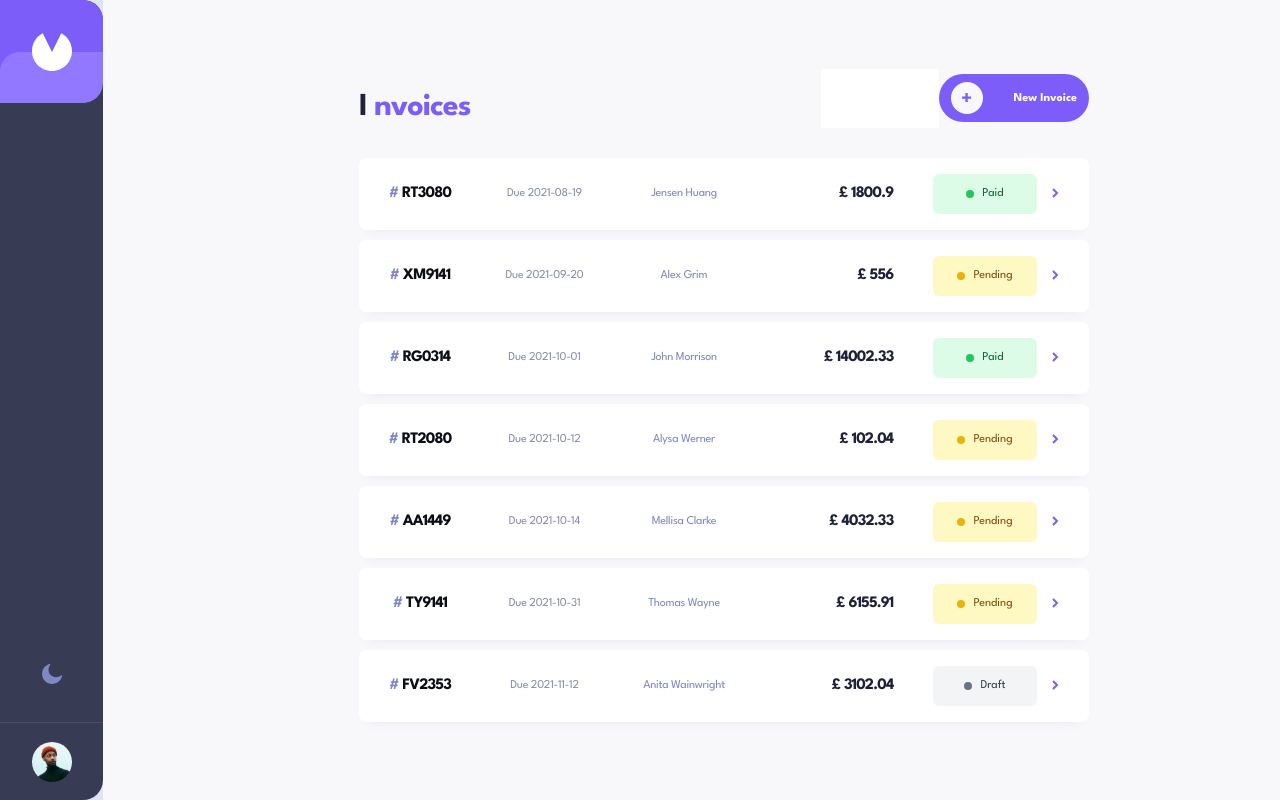
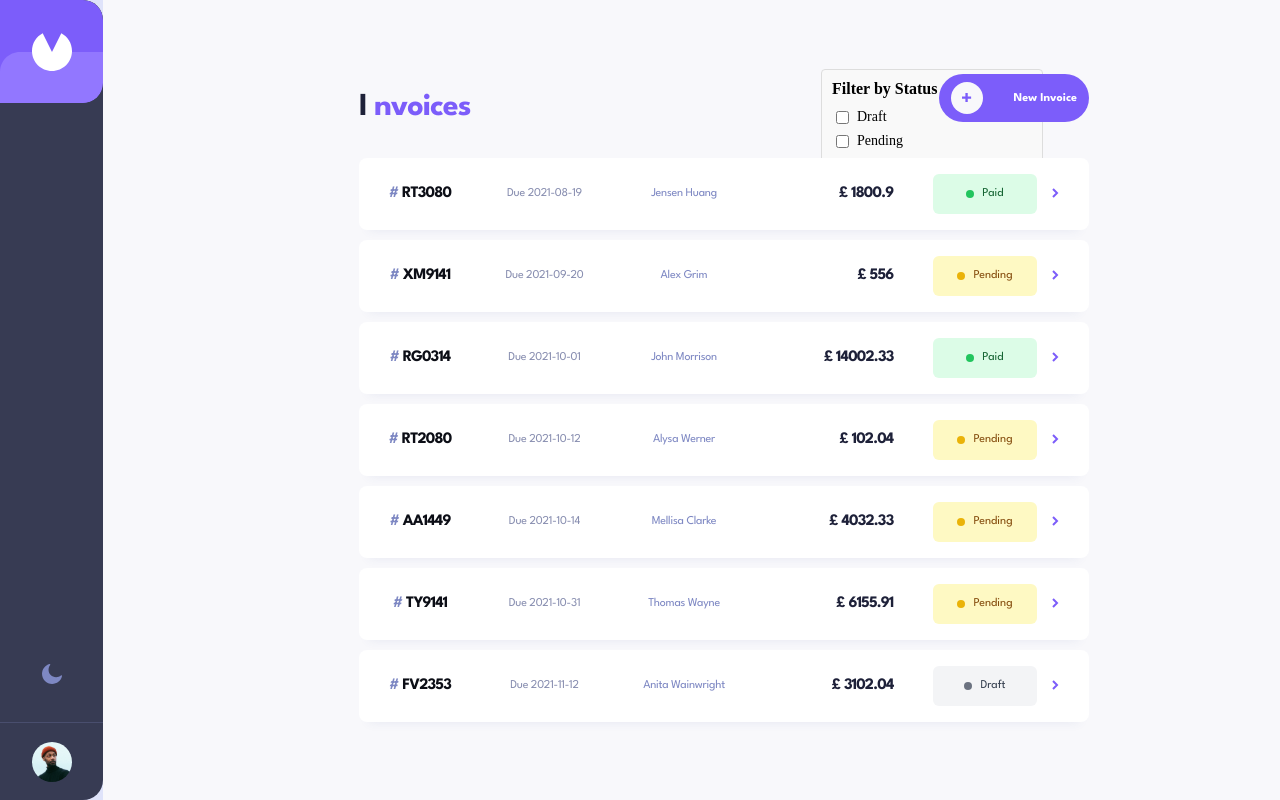
Before and after one commit to Nicocurtis16/FRONTEND-SPECIALIZATION-LABS, an Angular app in the folder Invoice-App/: page / in a window 1280 px wide. Built offline with nearby package versions, Linux system fonts and the light colour scheme.

Commit message:
set the filter component

```diff
--- a/Invoice-App/src/app/component/invoice-header/invoice-header.component.css
+++ b/Invoice-App/src/app/component/invoice-header/invoice-header.component.css
@@ -24,6 +24,5 @@
   .invoiceFilter{
     width: 118px;
     height: 59px;
-    background-color: white;
   }
 }
--- a/Invoice-App/src/app/component/invoice-header/invoice-header.component.html
+++ b/Invoice-App/src/app/component/invoice-header/invoice-header.component.html
@@ -4,12 +4,15 @@
       <app-head-line [variant]="'h1'" [text]="'Invoices'"></app-head-line>
     </div>
     <div class="invoiceCount">
-<!--      <app-text [variant]="'body1'" [text]="'There are 7 total invoices'">-->
-<!--    </app-text>-->
+
     </div>
   </div>
   <div class="invoiceHeaderRight">
-    <div class="invoiceFilter"></div>
+    <div class="invoiceFilter"><app-filter
+      [options]="filterOptions"
+      [selectedValues]="selectedStatuses"
+      (selectionChange)="onSelectionChange($event)">
+    </app-filter></div>
     <div class="newInvoice">
           <app-button variant="new-invoice">New Invoice</app-button>
     </div>
--- a/Invoice-App/src/app/component/invoice-header/invoice-header.component.ts
+++ b/Invoice-App/src/app/component/invoice-header/invoice-header.component.ts
@@ -2,18 +2,31 @@ import { Component } from '@angular/core';
 import {HeadLineComponent} from "../../features/head-line/head-line.component";
 import {TextComponent} from "../../features/text/text.component";
 import {ButtonComponent} from "../../features/button/button.component";
+import {FilterComponent} from "../../features/filter/filter.component";
 
 @Component({
   selector: 'app-invoice-header',
   standalone: true,
   imports: [
     HeadLineComponent,
-    TextComponent,
-    ButtonComponent
+    ButtonComponent,
+    FilterComponent
   ],
   templateUrl: './invoice-header.component.html',
   styleUrl: './invoice-header.component.css'
 })
 export class InvoiceHeaderComponent {
+  filterOptions = [
+    { label: 'Draft', value: 'draft' },
+    { label: 'Pending', value: 'pending' },
+    { label: 'Paid', value: 'paid' }
+  ];
 
+  selectedStatuses: string[] = [];
+
+  onSelectionChange(selectedValues: string[]): void {
+    this.selectedStatuses = selectedValues;
+    console.log('Filtered statuses:', this.selectedStatuses);
+    // Perform filtering logic here
+  }
 }
--- /dev/null
+++ b/Invoice-App/src/app/features/filter/filter.component.css
@@ -0,0 +1,32 @@
+.filter-dropdown {
+  display: inline-block;
+  border: 1px solid #ddd;
+  border-radius: 4px;
+  padding: 10px;
+  background-color: #f9f9f9;
+  width: 200px;
+
+  .dropdown-header {
+    font-weight: bold;
+    margin-bottom: 10px;
+  }
+
+  .dropdown-options {
+    display: flex;
+    flex-direction: column;
+    gap: 5px;
+  }
+
+  .checkbox-container {
+    display: flex;
+    align-items: center;
+
+    input[type="checkbox"] {
+      margin-right: 8px;
+    }
+
+    .checkbox-label {
+      font-size: 14px;
+    }
+  }
+}
--- /dev/null
+++ b/Invoice-App/src/app/features/filter/filter.component.html
@@ -0,0 +1,17 @@
+<div class="filter-dropdown">
+  <div class="dropdown-header">
+    <span>Filter by Status</span>
+  </div>
+
+  <div class="dropdown-options">
+    <label *ngFor="let option of options" class="checkbox-container">
+      <input
+        type="checkbox"
+        [value]="option.value"
+        [checked]="selectedValues.includes(option.value)"
+        (change)="toggleSelection(option.value)"
+      />
+      <span class="checkbox-label">{{ option.label }}</span>
+    </label>
+  </div>
+</div>
--- /dev/null
+++ b/Invoice-App/src/app/features/filter/filter.component.ts
@@ -0,0 +1,26 @@
+import {Component, EventEmitter, Input, Output} from '@angular/core';
+import {NgForOf} from "@angular/common";
+
+@Component({
+  selector: 'app-filter',
+  standalone: true,
+  imports: [
+    NgForOf
+  ],
+  templateUrl: './filter.component.html',
+  styleUrl: './filter.component.css'
+})
+export class FilterComponent {
+  @Input() options: { label: string; value: string }[] = []; // Options for filtering
+  @Input() selectedValues: string[] = []; // Pre-selected values
+  @Output() selectionChange = new EventEmitter<string[]>(); // Emit selected values
+
+  toggleSelection(value: string): void {
+    if (this.selectedValues.includes(value)) {
+      this.selectedValues = this.selectedValues.filter(val => val !== value); // Remove
+    } else {
+      this.selectedValues.push(value); // Add
+    }
+    this.selectionChange.emit(this.selectedValues); // Emit updated selection
+  }
+}
```
Also changed, not shown: 1 other file (tests, documents, lock files or other folders).
